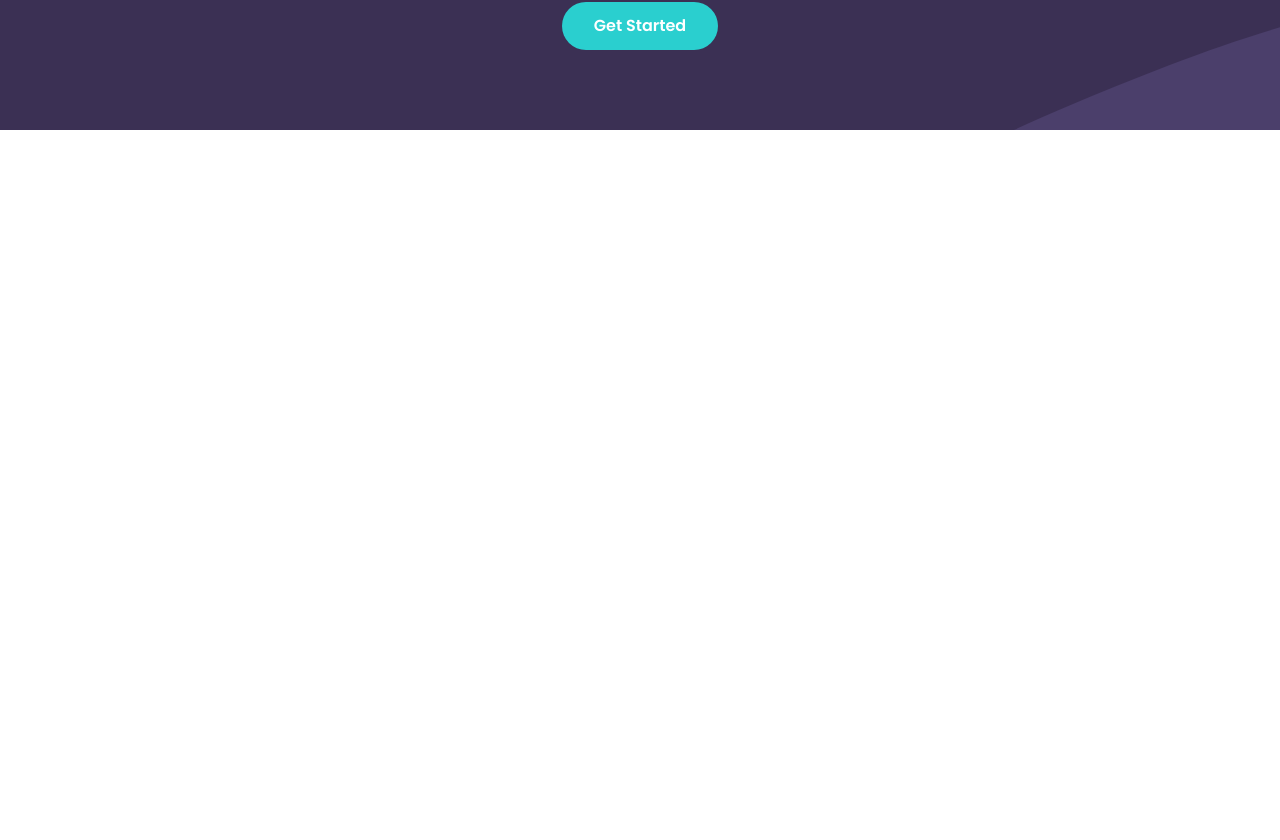
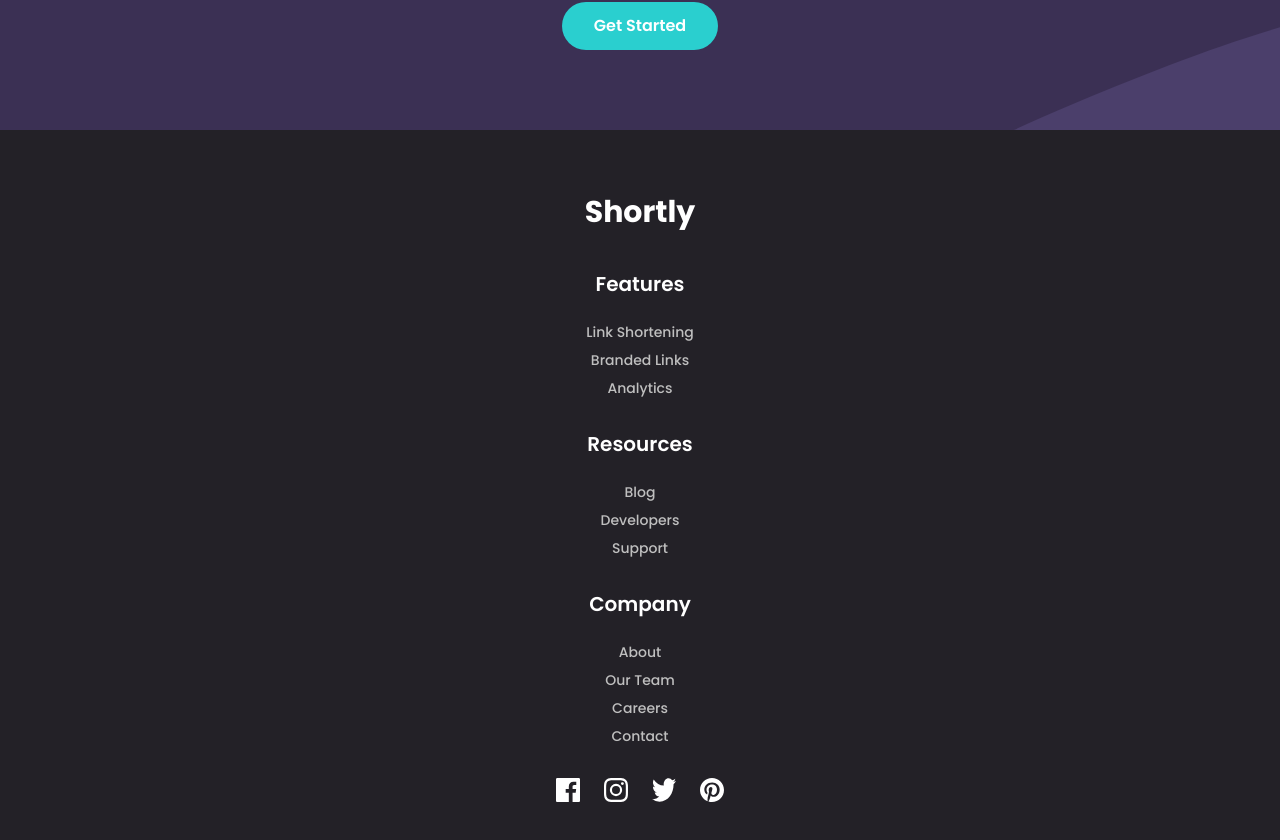
Before and after one commit to Farfan16/url-shortening, a Next.js app: page / in a window 1280 px wide. Shown: the part 1419-2259 px from the top of the page. Before the commit the page ends 1549 px from the top, so only its background shows below. Built offline with nearby package versions, Linux system fonts and the light colour scheme.

Commit message:
add footer section

```diff
--- a/src/app/page.tsx
+++ b/src/app/page.tsx
@@ -1,5 +1,6 @@
 import Advstats from "./sections/advstats";
 import Boost from "./sections/boost";
+import Footer from "./sections/footer";
 import Hero from "./sections/hero";
 
 export default function Home() {
@@ -8,6 +9,7 @@ export default function Home() {
       <Hero />
       <Advstats />
       <Boost />
+      <Footer />
     </main>
   );
 }
```
